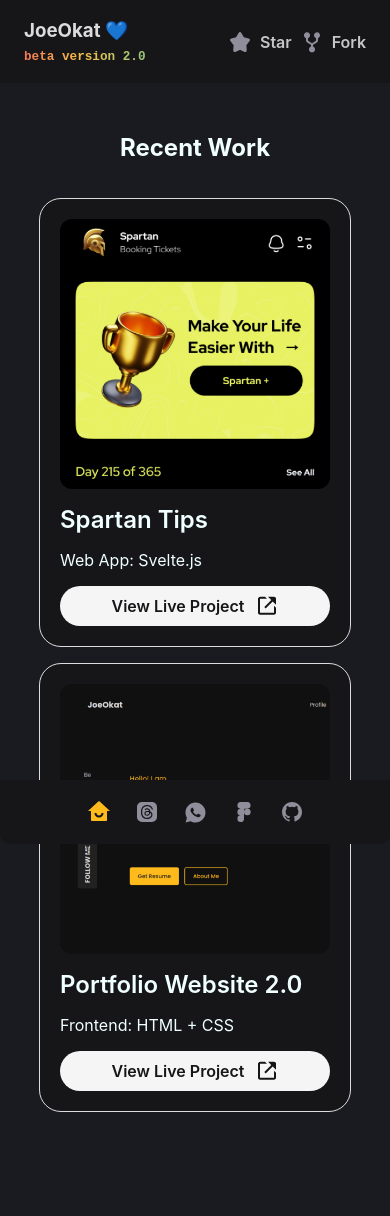
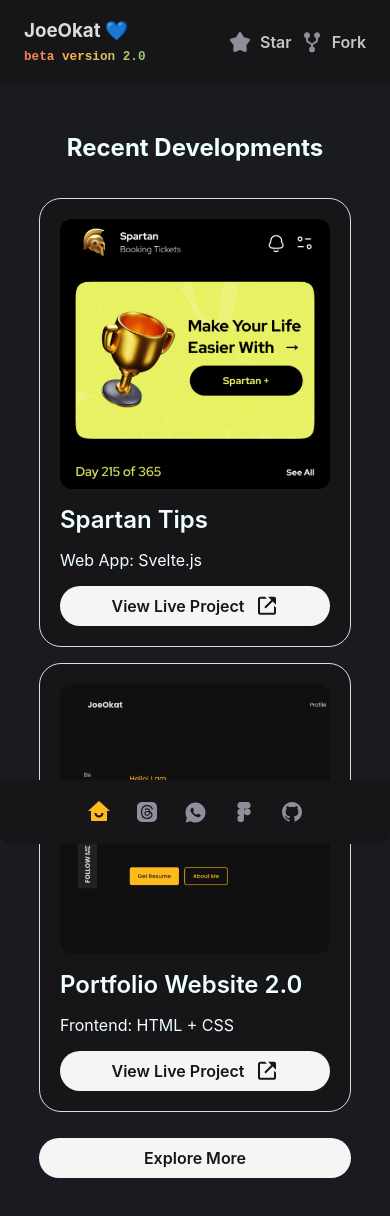
Before and after one commit to joeokat/Portfolio2.0, a React (Create React App) app: page /recentwork in a window 390 px wide. Shown: the top 1216 px of the page. Built offline with nearby package versions, Linux system fonts and the light colour scheme.

Commit message:
Portfolio and Work Components
Finally debugged

```diff
--- a/src/App.css
+++ b/src/App.css
@@ -327,6 +327,24 @@
   color: #161619;
   background: #f5f5f5;
 }
+.explore {
+  display: flex;
+  align-items: center;
+  justify-content: center;
+  gap: 10px;
+  height: 40px;
+  width: 200px;
+  border-radius: 50px;
+  font-size: 16px;
+  font-weight: 600;
+  text-decoration: none;
+  color: #161619;
+  background: #f5f5f5;
+}
+.explore:hover {
+  background: #161619;
+  color: #f5f5f5;
+}
 /* PRICING SECTION CSS */
 .pricing--container {
   display: flex;
@@ -533,8 +551,14 @@
   .portfolio--row {
     display: flex;
     flex-direction: column;
-    margin-bottom: 60px;
+    margin-bottom: 10px;
   }
+.explore {
+  width: 100%;
+  padding: 0 15px;
+  margin-bottom: 50px;
+}
+
   .pricing--plans {
     padding: 0 15px;
     margin-bottom: 30px;
--- a/src/components/Portfolio.jsx
+++ b/src/components/Portfolio.jsx
@@ -40,7 +40,7 @@
 const Portfolio = () => {
   return (
     <div className='portfolio--container'>
-      <h2 className='recent--work'>Recent Work</h2>
+      <h2 className='recent--work'>Recent Developments</h2>
 
       <div className="portfolio--row">
         <ProjectCard
@@ -57,6 +57,8 @@
           liveLink="https://joshuaofosu.vercel.app/"
         />
       </div>
+
+    <a className='explore' href="https://behance.net/joeokat" target='_blank' rel='noreferrer'>Explore More</a>
     </div>
   );
 }
--- a/src/components/Work.jsx
+++ b/src/components/Work.jsx
@@ -1,13 +1,13 @@
 import React from 'react'
 import { Link } from 'react-router-dom'
-import PhoneMockup from "../assets/PhoneMockup.png"
+// import PhoneMockup from "../assets/PhoneMockup.png"
 
 export const Work = () => {
   return (
     <div className='mywork--container'>
       <h2>Why Hire Me</h2>
-      <img src={PhoneMockup} alt="UI" />
-      <p className='work--paragraph'>I happen to be a professional UX Engineer working with Fleet Labs Ghana Ltd. I'm a User-Centric UI Designer specialized in designing intuitive interfaces based on primary insights and informed decisions by critique stakeholders.</p>
+      {/* <img src={PhoneMockup} alt="UI" /> */}
+      <p className='work--paragraph'>I happen to be a professional UX Engineer working with Fleet Labs Ghana Ltd. I'm a User-Centric UI Designer specialized in designing and developing intuitive interfaces based on primary insights and informed decisions by critique stakeholders.</p>
         <div className='work--plan'>
           <Link to='/RecentWork' className="see--mywork">See My Work</Link>
           <Link to='/PricingPlan' className="pricing--plan">Pricing Plans</Link>
```
